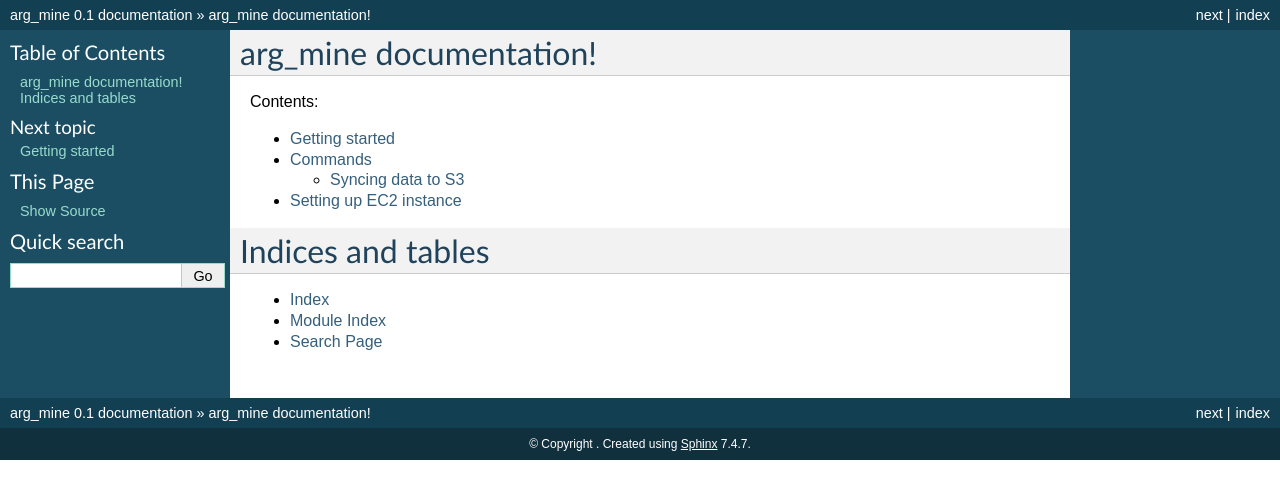
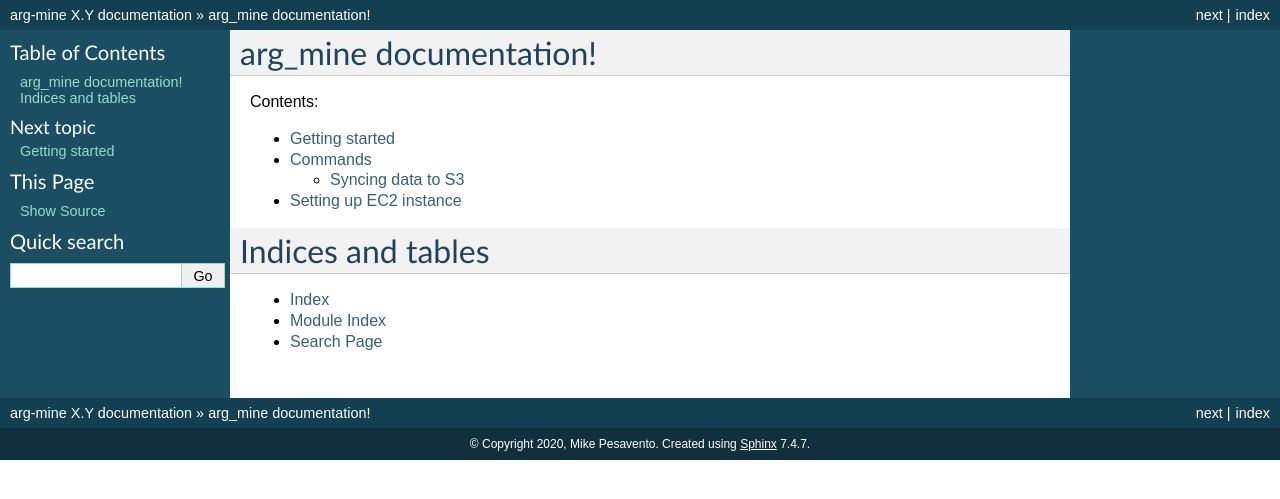
Before and after one commit to mpesavento/arg-mine, a Sphinx documentation site: the page built from docs/index.rst, in a window 1280 px wide. Shown: the top 499 px of the page. Built offline with Sphinx 7.4.7, drawn with Linux system fonts in a browser that asks for light colours; part of the change alters nothing that is shown.

Commit message:
update docs conf

```diff
--- a/docs/conf.py
+++ b/docs/conf.py
@@ -13,11 +13,12 @@
 
 import os
 import sys
+from subprocess import Popen, PIPE
 
 # If extensions (or modules to document with autodoc) are in another directory,
 # add these directories to sys.path here. If the directory is relative to the
 # documentation root, use os.path.abspath to make it absolute, like shown here.
-# sys.path.insert(0, os.path.abspath('.'))
+sys.path.insert(0, os.path.abspath('.'))
 
 # -- General configuration -----------------------------------------------------
 
@@ -26,7 +27,14 @@ import sys
 
 # Add any Sphinx extension module names here, as strings. They can be extensions
 # coming with Sphinx (named 'sphinx.ext.*') or your custom ones.
-extensions = []
+extensions = [
+    'sphinx.ext.autodoc',
+    'sphinx.ext.intersphinx',
+    'sphinx.ext.todo',
+    'sphinx.ext.mathjax',
+    'sphinx.ext.viewcode',
+    'sphinx.ext.githubpages',
+]
 
 # Add any paths that contain templates here, relative to this directory.
 templates_path = ["_templates"]
@@ -47,10 +55,28 @@ project = u"arg_mine"
 # |version| and |release|, also used in various other places throughout the
 # built documents.
 #
+# -- Project information -----------------------------------------------------
+project = u'arg-mine'
+copyright = u'2020, Mike Pesavento'
+author = u'Mike Pesavento'
+
+
+def get_version():
+    """
+    Returns project version as string from 'git describe' command.
+    """
+    pipe = Popen('git describe --tags --always', stdout=PIPE, shell=True)
+    version = pipe.stdout.read()
+    if version:
+        return version
+    else:
+        return 'X.Y'
+
+
 # The short X.Y version.
-version = "0.1"
+version = get_version().lstrip('v').rstrip()
 # The full version, including alpha/beta/rc tags.
-release = "0.1"
+release = version
 
 # The language for content autogenerated by Sphinx. Refer to documentation
 # for a list of supported languages.
@@ -164,7 +190,7 @@ html_static_path = ["_static"]
 # html_file_suffix = None
 
 # Output file base name for HTML help builder.
-htmlhelp_basename = "arg_minedoc"
+htmlhelp_basename = "arg_mine_doc"
 
 
 # -- Options for LaTeX output --------------------------------------------------
```
Also changed, not shown: 3 other files.
